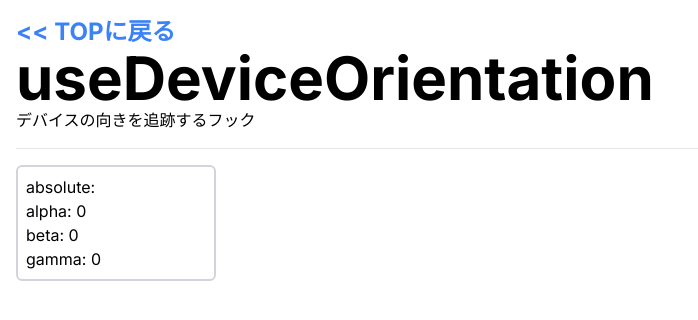
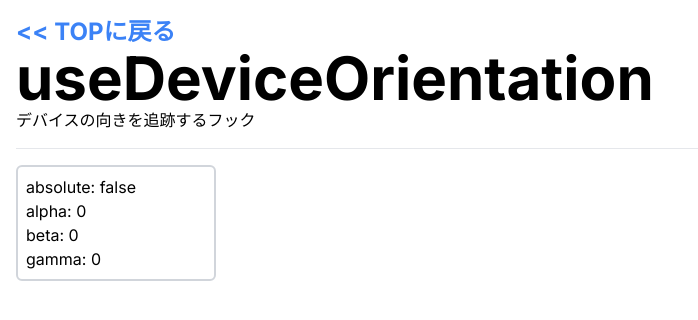
Before and after one commit to mizukenvivid/lets-custom-hooks, a Next.js app: page /useDeviceOrientation in a window 1280 px wide. Shown: the top 320 px of the page, without its empty margins (0-698 px from the left). Built offline with nearby package versions, Linux system fonts and the light colour scheme.

Commit message:
fix: absoluteが正常に表示されるように

```diff
--- a/src/app/useDeviceOrientation/page.tsx
+++ b/src/app/useDeviceOrientation/page.tsx
@@ -21,7 +21,7 @@ export default function useDeviceOrientationPage() {
 
       <div className="flex gap-2">
         <p className="min-w-[200px] rounded-md border-2 border-gray-300 p-2">
-          absolute: {absolute}
+          absolute: {String(absolute)}
           <br />
           alpha: {alpha}
           <br />
```
